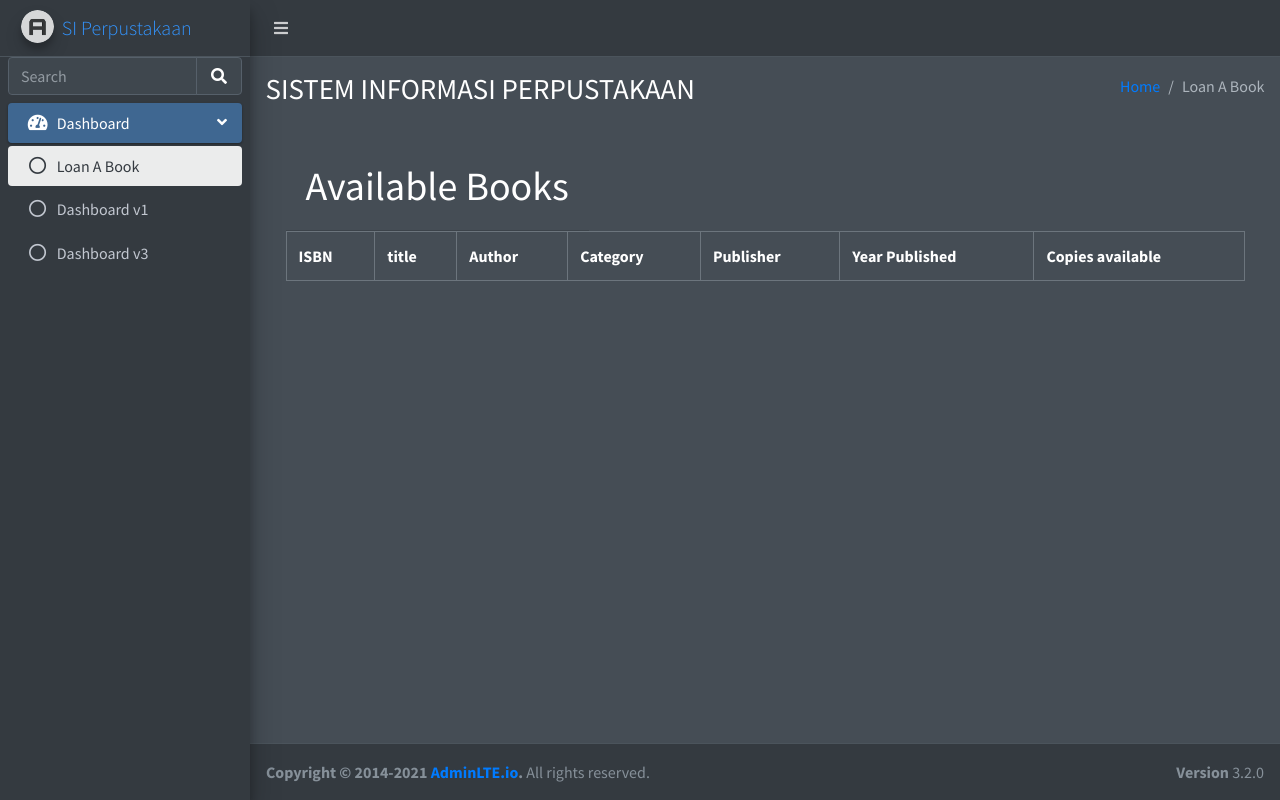
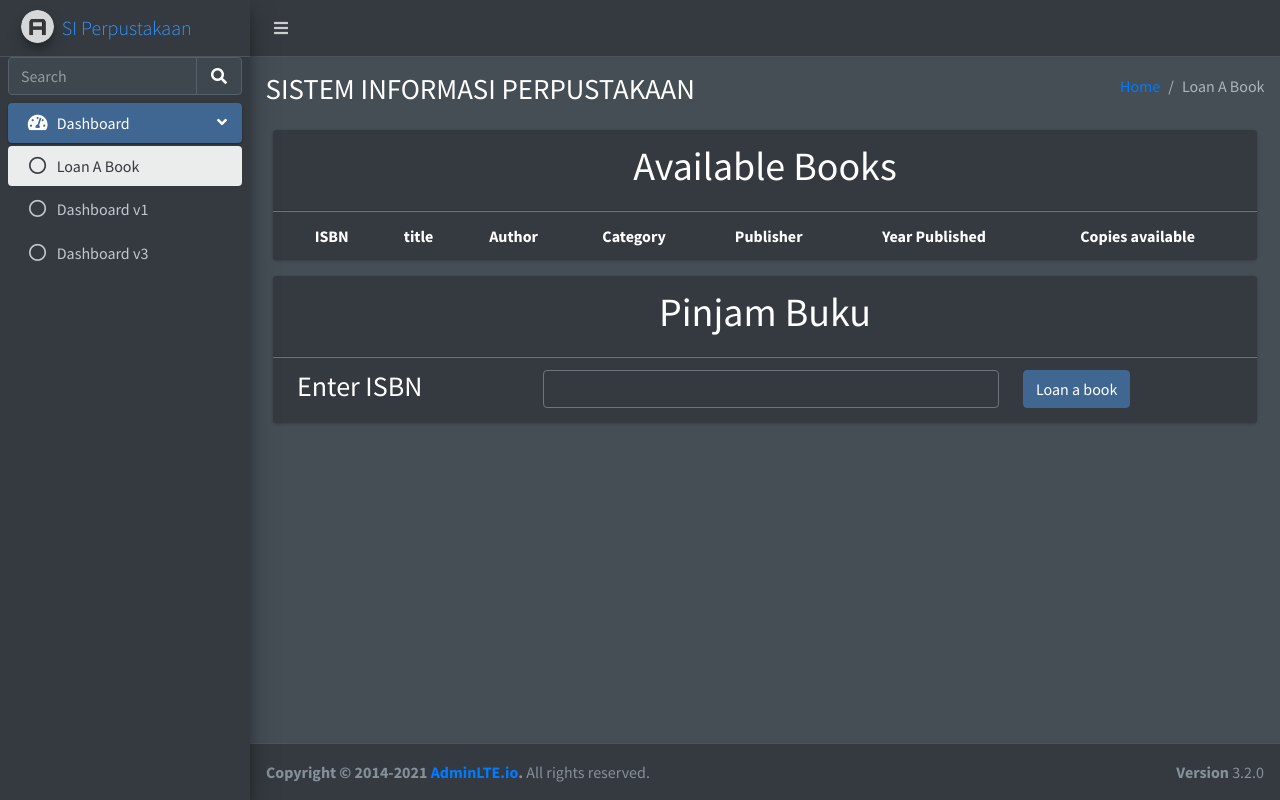
Before and after one commit to QaorVa/pembas, a PHP site: page /index2.php in a window 1280 px wide. Run offline with PHP 8.4, Linux system fonts and the light colour scheme; lists and menus that the app fills with data are empty; some libraries are stand-ins or nearby versions.

Commit message:
update loan a book

```diff
--- a/index2.php
+++ b/index2.php
@@ -256,14 +256,15 @@
     <section class="content">
       <div class="container-fluid">
         <div class="col-md-12">
-          <div class="card-body">
-            <div class="row">
+          <div class="card">
+            <div class="">
               <div class="card-header">
-                <h1>Available Books</h1>
+                <h1 class="text-center">Available Books</h1>
               </div>
-
+              <div class="card-body p-0">
+                <div class="table-responsive">
                   <?php
-              echo '<table class="table table-bordered">',
+                  echo '<table class="table m-0 text-center">',
                         "<tr>",
                             "<th>ISBN</th>",
                             "<th>title</th>",
@@ -288,6 +289,33 @@
                   }
                   echo "</tr>", "</table>";
                   ?>
+                </div>
+              </div>
+            </div>
+          </div> <!-- card -->
+        </div>
+
+        <div class="col-md-12">
+          <div class="card">
+            <div class="card-header">
+              <h1 class="text-center">Pinjam Buku</h1>
+            </div>
+            <div class="card-body p-0">
+              <div class="table-responsive">
+                <table class="table m-0">
+                  <form action="loanBook.php" method="post">
+                    <tr>
+                        <th class="w-25"><h3>Enter ISBN</h3></th>
+                        <td class="w-50">
+                          <input type="number" name="isbn" class="form-control">
+                        </td>
+                        <td>
+                          <input type="submit" value="Loan a book" class="btn btn-primary">
+                        </td>
+                  </form>
+                </table>
+              </div>
+
             </div>
           </div>
         </div>
@@ -336,7 +364,7 @@
 <script src="plugins/chart.js/Chart.min.js"></script>
 
 <!-- AdminLTE for demo purposes -->
-<script src="dist/js/demo.js"></script>
+<!-- <script src="dist/js/demo.js"></script> -->
 <!-- AdminLTE dashboard demo (This is only for demo purposes) -->
 <script src="dist/js/pages/dashboard2.js"></script>
 </body>
```
Lines whose indentation alone changed are shown as unchanged.
